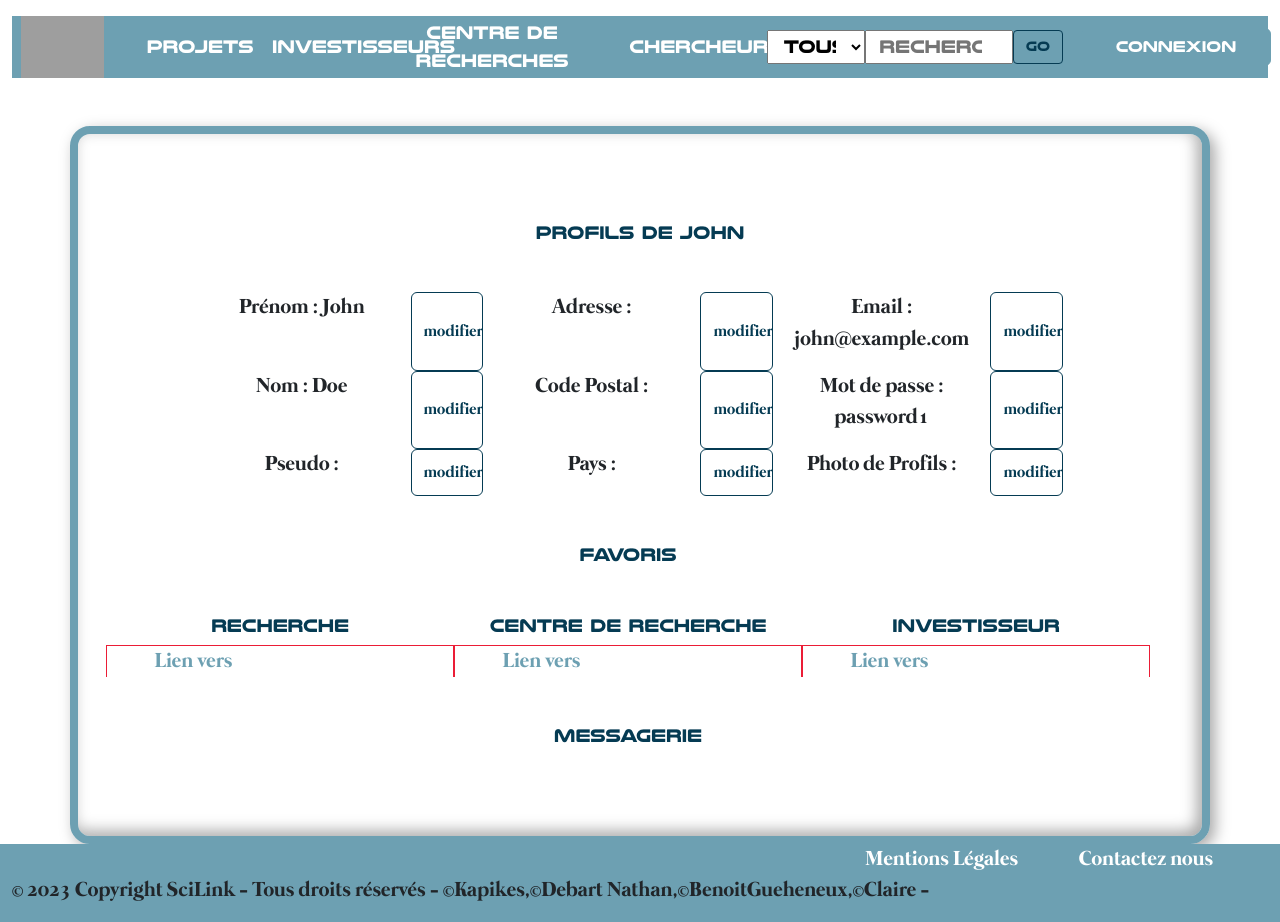
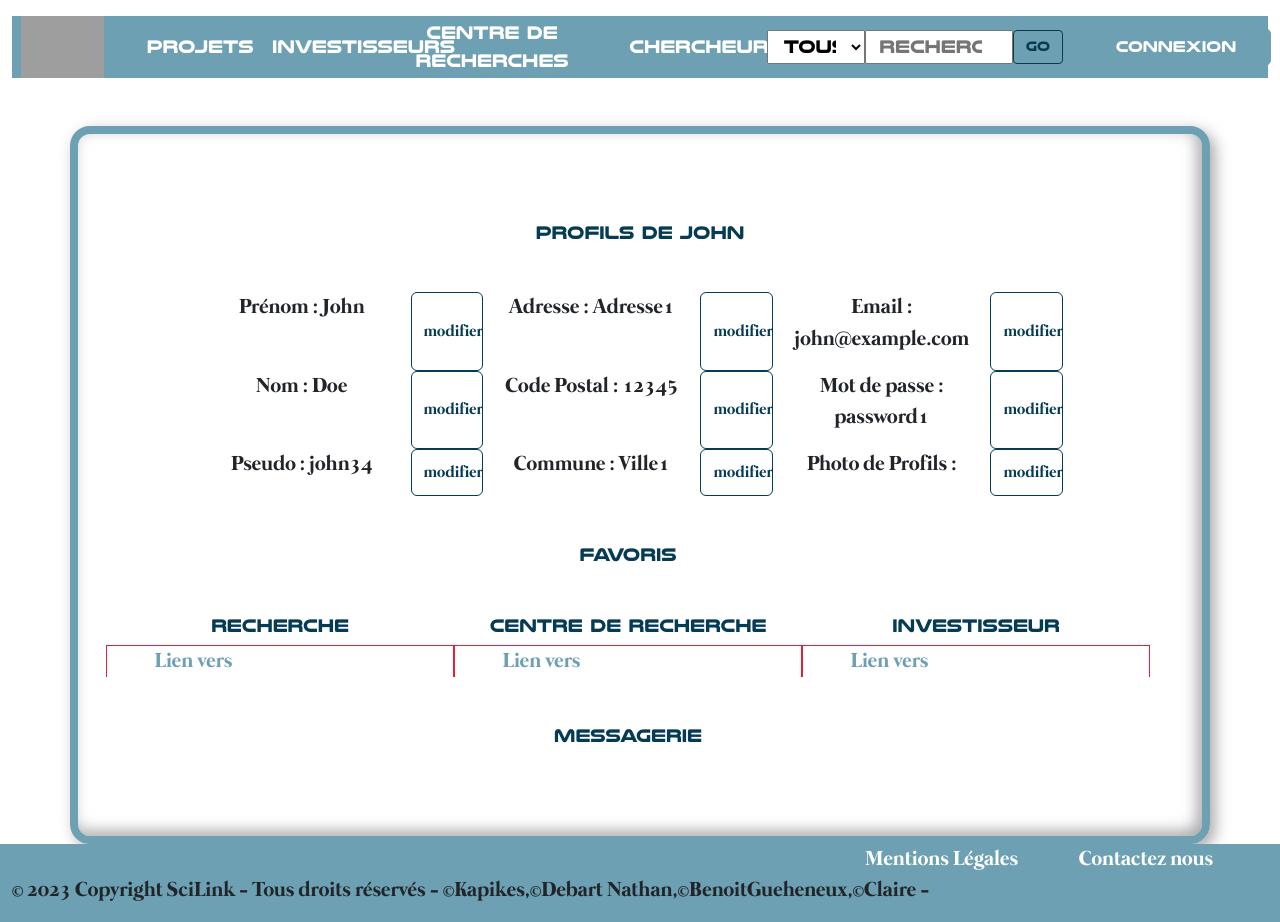
Before and after one commit to debart-nathan/SciLink-Front, a React (Create React App) app: page /user/1 in a window 1280 px wide. Built offline with nearby package versions, Linux system fonts and the light colour scheme; data requests are answered from the project's data file; grey boxes are pictures that could not be loaded.

Commit message:
add-address

```diff
--- a/src/components/detailPageResearchCenter/Location.tsx
+++ b/src/components/detailPageResearchCenter/Location.tsx
@@ -22,15 +22,15 @@ const Location = ({ id }: { id: number }) => {
         <article className="">
           <div className="row">
             <h5 className=" text-warning col-6">Adresse : </h5>
-            <p className="col-6">{locationState.adresse}</p>
+            <p className="col-6">{locationState.address}</p>
           </div>
           <div className="row">
             <h5 className=" text-warning col-6">Code postale: </h5>
-            <p className="col-6">{locationState.code_postale}</p>
+            <p className="col-6">{locationState.postal_code}</p>
           </div>
           <div className="row">
             <h5 className=" text-warning col-6">Commune : </h5>
-            <p className="col-6">{locationState.commune}</p>
+            <p className="col-6">{locationState.town}</p>
           </div>
         </article>
       ) : null}
--- a/src/components/detailPageUser/User.tsx
+++ b/src/components/detailPageUser/User.tsx
@@ -1,5 +1,6 @@
+import LocationInterface from "../../interfaces/LocationInterface";
 import JsonServerB from "../../services/jsonServerB";
-import { useEffect } from "react";
+import { useEffect, useState } from "react";
 
 const User = ({
   id,
@@ -10,9 +11,27 @@ const User = ({
   userState: any;
   setUserState: Function;
 }) => {
+  const [locationState, setLocationState] = useState<LocationInterface>();
   useEffect(() => {
     UserSelect("Users", id);
+
   }, []);
+  useEffect(() => {
+    if (userState) {
+      LocationSelect("Locations", userState.location_id);
+    }
+  }, [userState]);
+
+
+  async function LocationSelect(entityName: string, id: number) {
+    try {
+      const response = await JsonServerB.EntitySelect(entityName, id);
+      console.log(response);
+      setLocationState(response);
+    } catch (error) {
+      console.error(`Erreur attrapée dans ${entityName}Select : ` + error);
+    }
+  }
 
   async function UserSelect(entityName: string, id: number) {
     try {
@@ -39,10 +58,14 @@ const User = ({
                 <button className="btn btn-outline-warning col-md-1">
                   modifier
                 </button>
-                <p className="col-12 col-md-3">Adresse : {userState.address}</p>
-                <button className="btn btn-outline-warning col-md-1">
+                {locationState ? (
+                  <p className="col-12 col-md-3">Adresse : {locationState.address}</p>
+                ) : null}
+                {locationState ? (
+                  <button className="btn btn-outline-warning col-md-1">
                   modifier
                 </button>
+                ) : null}
                 <p className="col-12 col-md-3">Email : {userState.email}</p>
                 <button className="btn btn-outline-warning col-md-1">
                   modifier
@@ -53,22 +76,30 @@ const User = ({
                 <button className="btn btn-outline-warning col-md-1">
                   modifier
                 </button>
-                <p className="col-12 col-md-3">Code Postal : {userState.postal_code}</p>
-                <button className="btn btn-outline-warning col-md-1">
+                {locationState ? (
+                  <p className="col-12 col-md-3">Code Postal : {locationState.postal_code}</p>
+                ): null}
+                {locationState ? (
+                  <button className="btn btn-outline-warning col-md-1">
                   modifier
                 </button>
+                ): null}
                 <p className="col-12 col-md-3">Mot de passe : {userState.password}</p>
                 <button className="btn btn-outline-warning col-md-1">
                   modifier
                 </button>
-                <p className="col-12 col-md-3">Pseudo : {userState.username}</p>
+                <p className="col-12 col-md-3">Pseudo : {userState.user_name}</p>
                 <button className="btn btn-outline-warning col-md-1">
                   modifier
                 </button>
-                <p className="col-12 col-md-3">Pays : {userState.country}</p>
-                <button className="btn btn-outline-warning col-md-1">
+                {locationState ? (
+                  <p className="col-12 col-md-3">Commune : {locationState.town}</p>
+                ) : null}
+                {locationState ? (
+                  <button className="btn btn-outline-warning col-md-1">
                   modifier
                 </button>
+                ) : null}
                 <p className="col-12 col-md-3">Photo de Profils : {userState.photo}</p>
                 <button className="btn btn-outline-warning col-md-1">
                   modifier
--- a/src/interfaces/LocationInterface.tsx
+++ b/src/interfaces/LocationInterface.tsx
@@ -1,6 +1,6 @@
 export default interface LocationInterface{
     id: number;
-    adresse: string;
-    code_postale: string;
-    commune: string;
+    address: string;
+    postal_code: string;
+    town: string;
 }
--- a/src/interfaces/UserInterface.tsx
+++ b/src/interfaces/UserInterface.tsx
@@ -5,5 +5,6 @@ export default interface UserInterface {
     email : string,
     first_name : string,
     password : string,
-    contact_id : number
+    user_name : string,
+    location_id : number
 }
```
